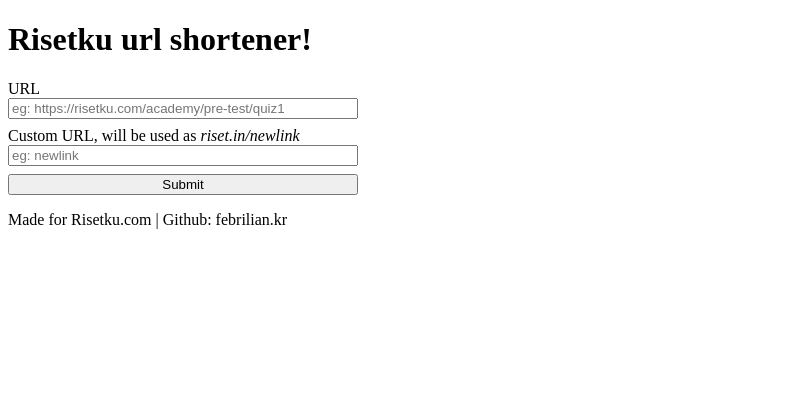
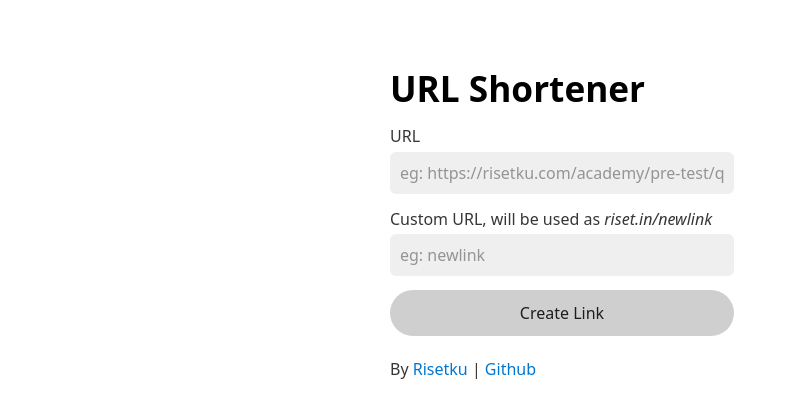
Before and after one commit to febriliankr/risetku-shortener-client, a plain HTML site: page static/index.html in a window 1280 px wide. Shown: the whole page, without its empty margins (0-789 px from the left). Drawn offline with nearby package versions, Linux system fonts and the light colour scheme.

Commit message:
Styled and handler done

```diff
--- a/static/index.html
+++ b/static/index.html
@@ -7,27 +7,34 @@
     <meta name="viewport" content="width=device-width, initial-scale=1.0">
     <title>Riset.in</title>
     <script src="https://unpkg.com/htmx.org@1.8.2"></script>
-
+    <link rel="stylesheet" href="https://cdn.jsdelivr.net/npm/water.css@2/out/light.css">
 </head>
 
 <body>
+    <main style="max-width: 500px; margin: 4em auto 0;">
         <h1>
-        Risetku url shortener!
+            URL Shortener
         </h1>
 
         <form hx-post="/create" style="display: flex; flex-direction: column; max-width: 350px; gap: 0.5em;">
             <div style="display: flex; flex-direction: column;">
                 <label for="url">URL</label>
-            <input type="text" required name="url" id="url" placeholder="eg: https://risetku.com/academy/pre-test/quiz1" />
+                <input type="text" required name="url" id="url"
+                    placeholder="eg: https://risetku.com/academy/pre-test/quiz1" />
             </div>
             <div style="display: flex; flex-direction: column;">
                 <label for="slug">Custom URL, will be used as <i>riset.in/newlink</i></label>
                 <input type="text" required name="slug" id="slug" placeholder="eg: newlink" />
 
             </div>
-        <button class=" btn btn-default">Submit</button>
+            <button style="padding: 0.75em 1em; border-radius: 9999px; cursor: pointer;">Create Link</button>
         </form>
-    <p>Made for Risetku.com | Github: febrilian.kr</p>
+
+        <div style="margin-top: 0.5em;">
+            <p>By <a href="https://risetku.com">Risetku</a> | <a href="https://github.com/febriliankr">Github</a>
+            </p>
+        </div>
+    </main>
 </body>
 
 </html>
```
Also changed, not shown: 5 other files. Lines whose indentation alone changed are shown as unchanged.
